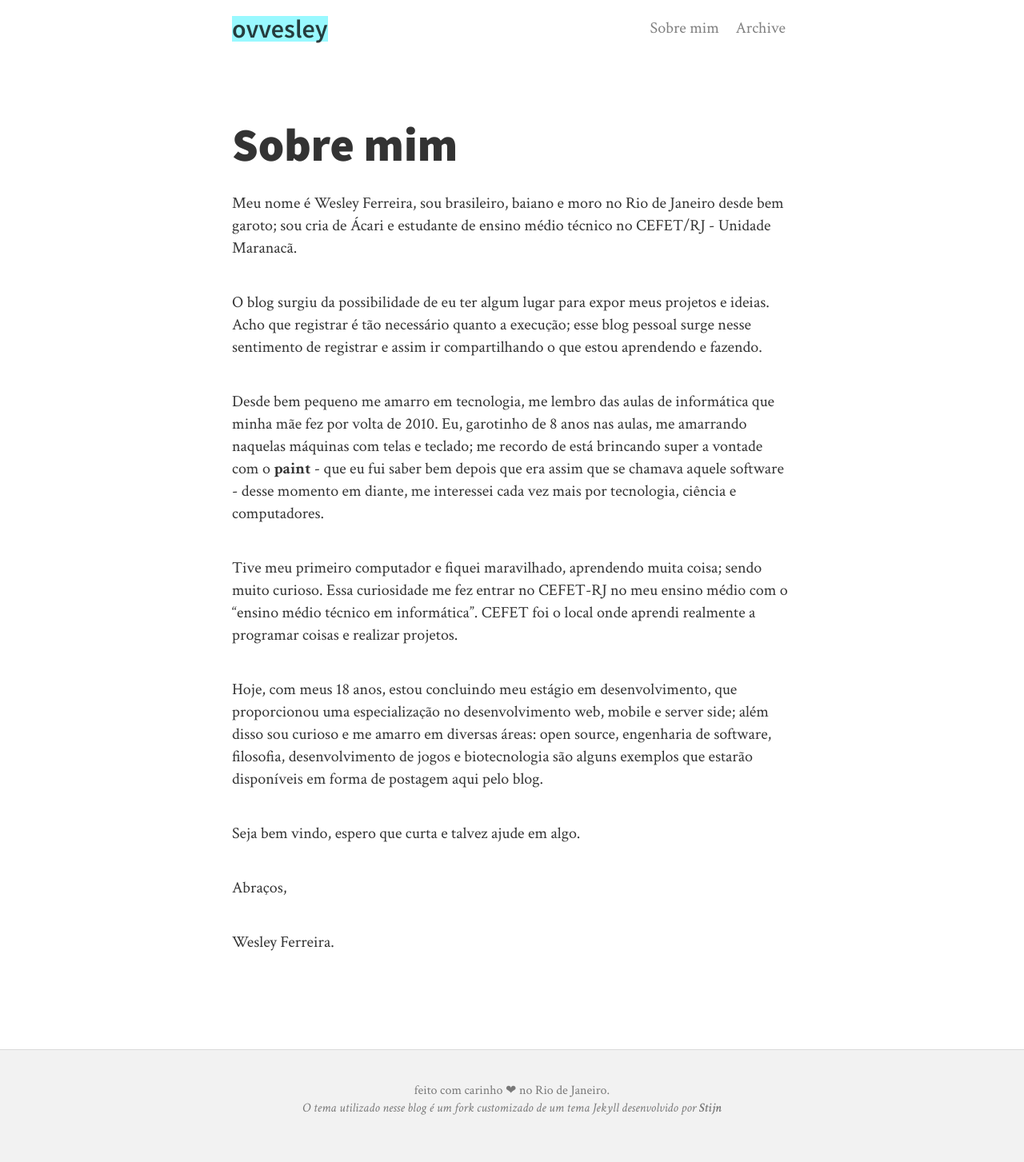
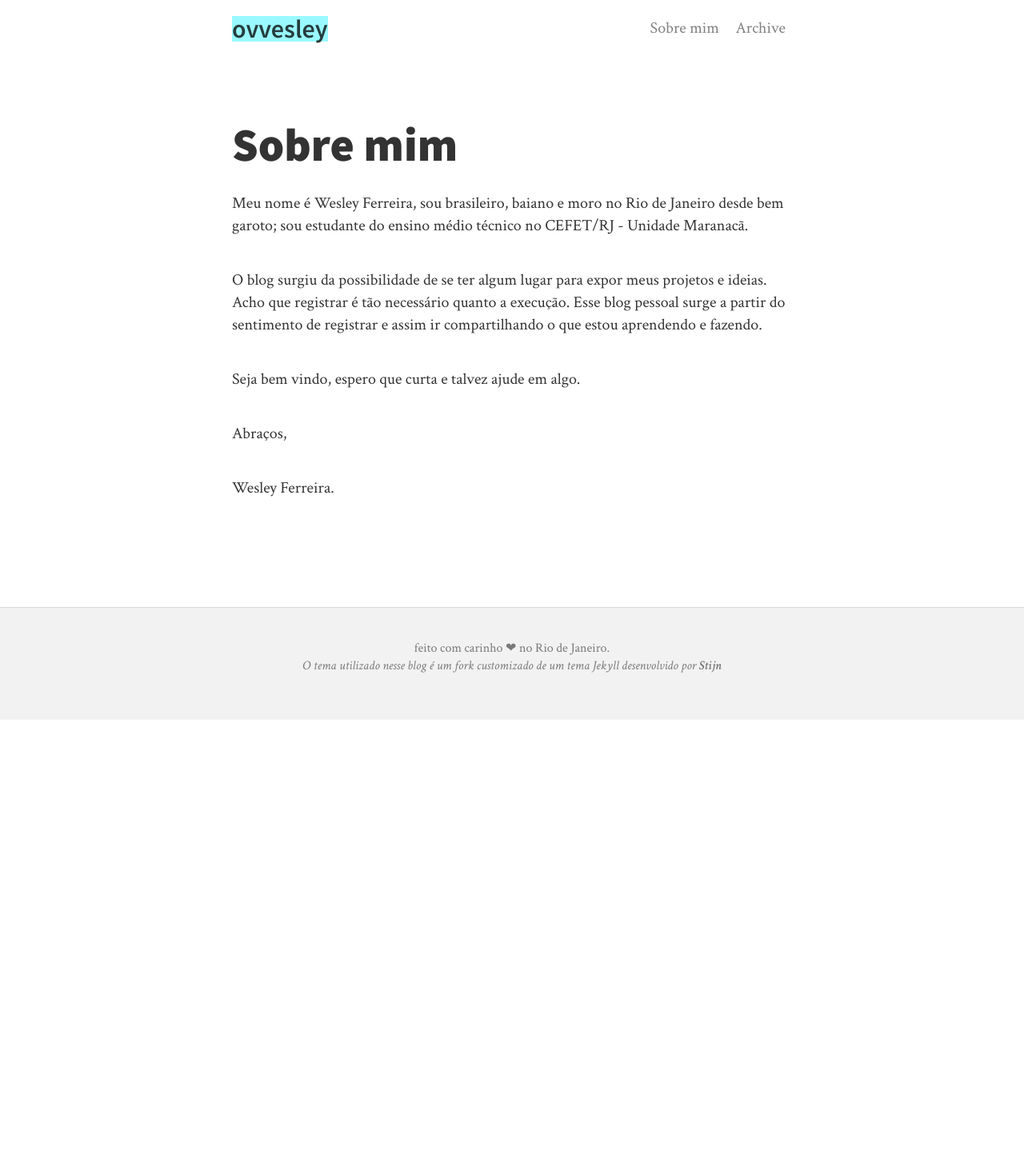
Before and after one commit to stijnvc/holo-alfa, a Jekyll site: the page built from about.md, in a window 1280 px wide. Shown: the whole page at 80% size. Built offline with Jekyll 4.4.1, drawn with Linux system fonts in a browser that asks for light colours; nearby versions of some CDN libraries; after the commit the page ends 900 px from its top, so only the background shows below that.

Commit message:
Updated About

```diff
--- a/about.md
+++ b/about.md
@@ -4,15 +4,9 @@ date: 2020-06-18 00:52:00 Z
 layout: page
 ---
 
-Meu nome é Wesley Ferreira, sou brasileiro, baiano e moro no Rio de Janeiro desde bem garoto; sou cria de Ácari e estudante de ensino médio técnico no CEFET/RJ - Unidade Maranacã.
+Meu nome é Wesley Ferreira, sou brasileiro, baiano e moro no Rio de Janeiro desde bem garoto; sou estudante do ensino médio técnico no CEFET/RJ - Unidade Maranacã.
 
-O blog surgiu da possibilidade de eu ter algum lugar para expor meus projetos e ideias. Acho que registrar é tão necessário quanto a execução; esse blog pessoal surge nesse sentimento de registrar e assim ir compartilhando o que estou aprendendo e fazendo.
-
-Desde bem pequeno me amarro em tecnologia, me lembro das aulas de informática que minha mãe fez por volta de 2010. Eu, garotinho de 8 anos nas aulas, me amarrando naquelas máquinas com telas e teclado; me recordo de está brincando super a vontade com o **paint** - que eu fui saber bem depois que era assim que se chamava aquele software - desse momento em diante, me interessei cada vez mais por tecnologia, ciência e computadores.
-
-Tive meu primeiro computador e fiquei maravilhado, aprendendo muita coisa; sendo muito curioso. Essa curiosidade me fez entrar no CEFET-RJ no meu ensino médio com o "ensino médio técnico em informática". CEFET foi o local onde aprendi realmente a programar coisas e realizar projetos.
-
-Hoje, com meus 18 anos, estou concluindo meu estágio em desenvolvimento, que proporcionou uma especialização no desenvolvimento web, mobile e server side; além disso sou curioso e me amarro em diversas áreas: open source, engenharia de software, filosofia, desenvolvimento de jogos e biotecnologia são alguns exemplos que estarão disponíveis em forma de postagem aqui pelo blog.
+O blog surgiu da possibilidade de se ter algum lugar para expor meus projetos e ideias. Acho que registrar é tão necessário quanto a execução. Esse blog pessoal surge a partir do sentimento de registrar e assim ir compartilhando o que estou aprendendo e fazendo.
 
 Seja bem vindo, espero que curta e talvez ajude em algo.
 
```
